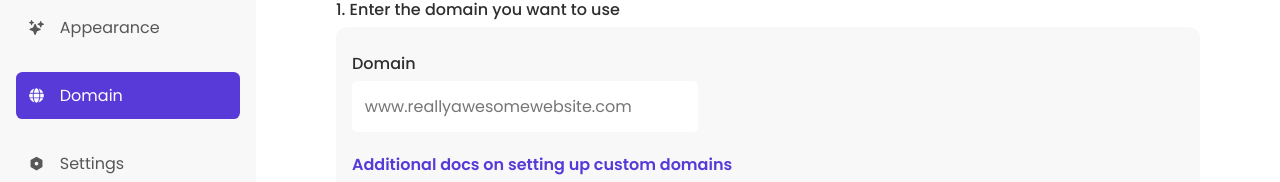
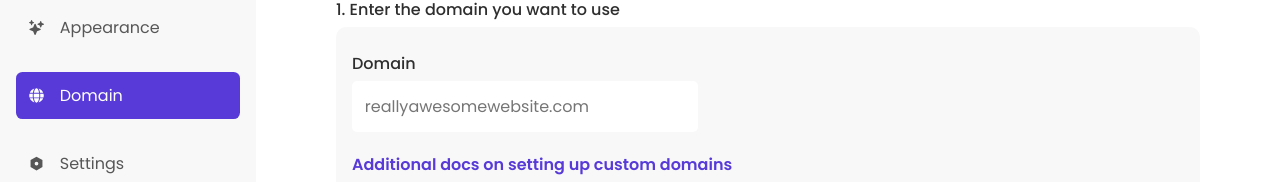
Before and after one commit to akinloluwami/presstype, a Next.js app: page /domain/custom in a window 1280 px wide. Shown: the part 270-452 px from the top of the page. Built offline with nearby package versions, Linux system fonts and the light colour scheme.

Commit message:
removed www

```diff
--- a/components/dashboard/custom_domain/CustomDomain.tsx
+++ b/components/dashboard/custom_domain/CustomDomain.tsx
@@ -16,7 +16,7 @@ const CustomDomainComp = () => {
             <h4>Domain</h4>
             <input
               type="text"
-              placeholder="www.reallyawesomewebsite.com"
+              placeholder="reallyawesomewebsite.com"
               data-theme={theme}
             />
 
```
